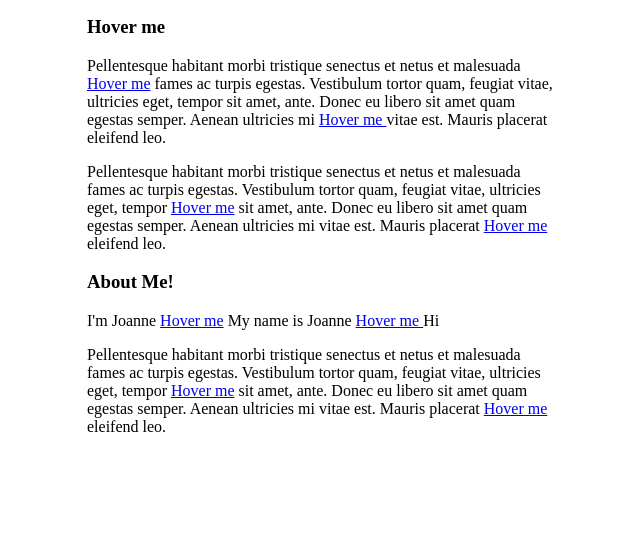
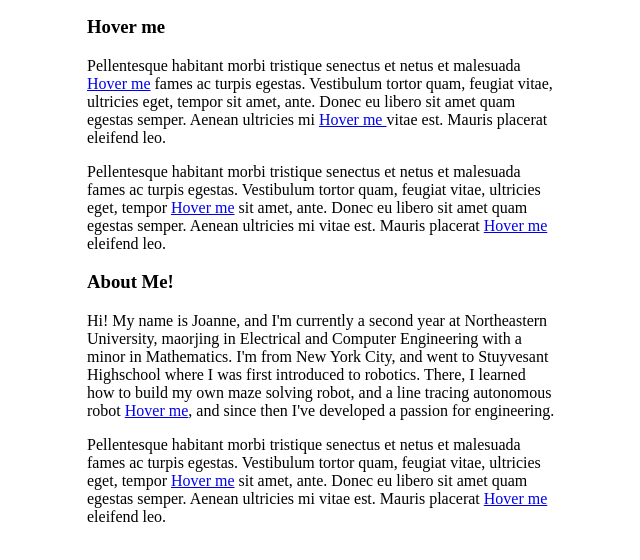
Before and after one commit to joannetruong/joannetruong.github.io, a plain HTML site: page aboutme.html in a window 1280 px wide. Shown: the whole page, without its empty margins (319-959 px from the left). Drawn offline with Linux system fonts and the light colour scheme.

Commit message:
Updated about me

```diff
--- a/aboutme.html
+++ b/aboutme.html
@@ -14,7 +14,6 @@
 <h3>About Me!</h3>
 
 
-<p>I'm Joanne <a href="img/download.jpg">Hover me</a> My name is Joanne
- <a href="img/download.jpg">Hover me </a> Hi</p>
+<p>Hi! My name is Joanne, and I'm currently a second year at Northeastern University, maorjing in Electrical and Computer Engineering with a minor in Mathematics. I'm from New York City, and went to Stuyvesant Highschool where I was first introduced to robotics. There, I learned how to build my own maze solving robot, and a line tracing autonomous robot  <a href="img/download.jpg">Hover me</a>, and since then I've developed a passion for engineering.<p>
 
 <p>Pellentesque habitant morbi tristique senectus et netus et malesuada fames ac turpis egestas. Vestibulum tortor quam, feugiat vitae, ultricies eget, tempor <a href="https://unsplash.imgix.net/photo-1433840496881-cbd845929862?fit=crop&fm=jpg&h=700&q=75&w=1050">Hover me</a>  sit amet, ante. Donec eu libero sit amet quam egestas semper. Aenean ultricies mi vitae est. Mauris placerat <a href="https://ununsplash.imgix.net/photo-1433650552684-d4004a945d6c?fit=crop&fm=jpg&h=700&q=75&w=1050">Hover me</a> eleifend leo.</p>
```
